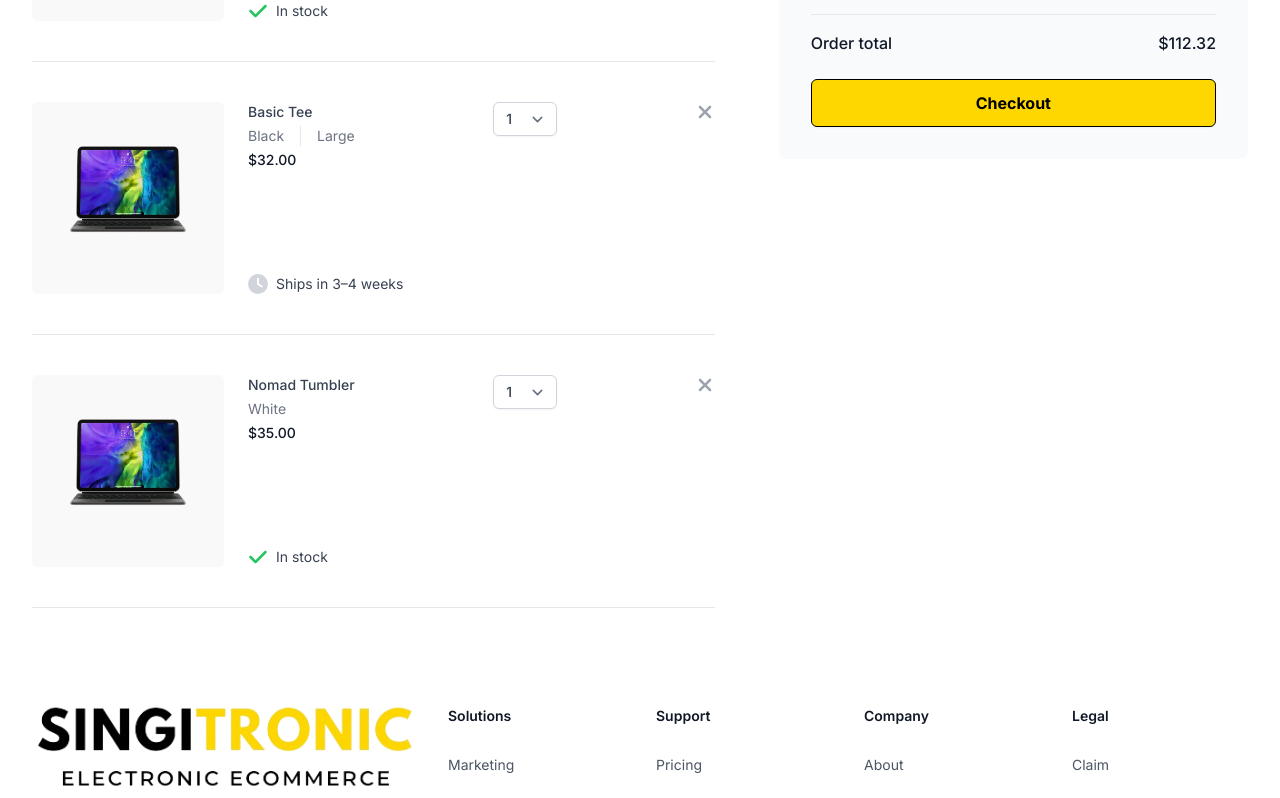
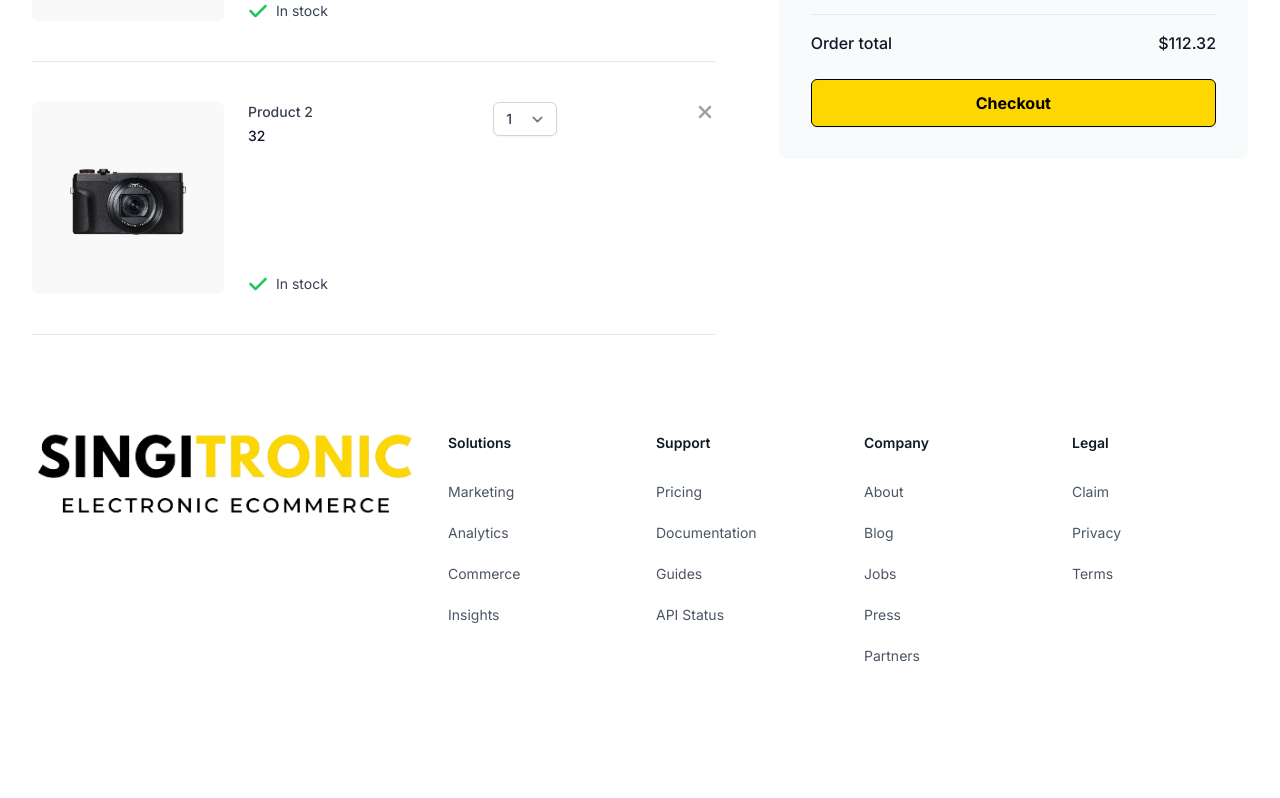
Before and after one commit to Kuzma02/Electronics-eCommerce-Shop-With-Admin-Dashboard-NextJS-NodeJS, a Next.js app: page /cart in a window 1280 px wide. Shown: the part 532-1330 px from the top of the page. After the commit the page ends 1220 px from the top, so only its background shows below. Built offline with nearby package versions, Linux system fonts and the light colour scheme.

Commit message:
zustand_successfuly_conected

```diff
--- /dev/null
+++ b/app/_zustand/store.ts
@@ -0,0 +1,41 @@
+import { create } from "zustand";
+
+export type ProductInCart = {
+  id: number;
+  title: string;
+  price: number;
+  image: string;
+};
+
+
+export type State = {
+  products: ProductInCart[];
+};
+
+export type Actions = {
+  addToCart: (newProduct: ProductInCart) => void;
+};
+
+export const useProductStore = create<State & Actions>((set) => ({
+  products: [
+    {
+      id: 1,
+      title: "Product 1",
+      price: 22,
+      image: "product1.webp"
+    },
+    {
+        id: 2,
+        title: "Product 2",
+        price: 32,
+        image: "product2.webp"
+      },
+  ],
+  addToCart: (newProduct) => {
+    set((state) => {
+      console.log(state);
+
+      return { products: [...state.products, newProduct] };
+    });
+  },
+}));
--- a/app/cart/page.tsx
+++ b/app/cart/page.tsx
@@ -1,45 +1,50 @@
+"use client";
+
 import { CustomButton } from '@/components';
 import Image from 'next/image';
 import React from 'react'
 import { FaCheck, FaClock, FaCircleQuestion, FaXmark  } from "react-icons/fa6";
+import { useProductStore } from '../_zustand/store';
+import Link from 'next/link';
 
-const products = [
-  {
-    id: 1,
-    name: 'Basic Tee',
-    href: '#',
-    price: '$32.00',
-    color: 'Sienna',
-    inStock: true,
-    size: 'Large',
-    imageSrc: 'https://tailwindui.com/img/ecommerce-images/shopping-cart-page-01-product-01.jpg',
-    imageAlt: "Front of men's Basic Tee in sienna.",
-  },
-  {
-    id: 2,
-    name: 'Basic Tee',
-    href: '#',
-    price: '$32.00',
-    color: 'Black',
-    inStock: false,
-    leadTime: '3–4 weeks',
-    size: 'Large',
-    imageSrc: 'https://tailwindui.com/img/ecommerce-images/shopping-cart-page-01-product-02.jpg',
-    imageAlt: "Front of men's Basic Tee in black.",
-  },
-  {
-    id: 3,
-    name: 'Nomad Tumbler',
-    href: '#',
-    price: '$35.00',
-    color: 'White',
-    inStock: true,
-    imageSrc: 'https://tailwindui.com/img/ecommerce-images/shopping-cart-page-01-product-03.jpg',
-    imageAlt: 'Insulated bottle with white base and black snap lid.',
-  },
-]
+// const products = [
+//   {
+//     id: 1,
+//     name: 'Basic Tee',
+//     href: '#',
+//     price: '$32.00',
+//     color: 'Sienna',
+//     inStock: true,
+//     size: 'Large',
+//     imageSrc: 'https://tailwindui.com/img/ecommerce-images/shopping-cart-page-01-product-01.jpg',
+//     imageAlt: "Front of men's Basic Tee in sienna.",
+//   },
+//   {
+//     id: 2,
+//     name: 'Basic Tee',
+//     href: '#',
+//     price: '$32.00',
+//     color: 'Black',
+//     inStock: false,
+//     leadTime: '3–4 weeks',
+//     size: 'Large',
+//     imageSrc: 'https://tailwindui.com/img/ecommerce-images/shopping-cart-page-01-product-02.jpg',
+//     imageAlt: "Front of men's Basic Tee in black.",
+//   },
+//   {
+//     id: 3,
+//     name: 'Nomad Tumbler',
+//     href: '#',
+//     price: '$35.00',
+//     color: 'White',
+//     inStock: true,
+//     imageSrc: 'https://tailwindui.com/img/ecommerce-images/shopping-cart-page-01-product-03.jpg',
+//     imageAlt: 'Insulated bottle with white base and black snap lid.',
+//   },
+// ]
 
 const CartPage = () => {
+  const { products } = useProductStore();
   return (
     <div className="bg-white">
     <div className="mx-auto max-w-2xl px-4 pb-24 pt-16 sm:px-6 lg:max-w-7xl lg:px-8">
@@ -51,13 +56,13 @@ const CartPage = () => {
           </h2>
 
           <ul role="list" className="divide-y divide-gray-200 border-b border-t border-gray-200">
-            {products.map((product, productIdx) => (
+            {products.map((product) => (
               <li key={product.id} className="flex py-6 sm:py-10">
                 <div className="flex-shrink-0">
                   <Image
                   width={96}
                   height={96}
-                    src="/laptop 1.webp"
+                    src={`/${product.image}`}
                     alt="laptop image"
                     className="h-24 w-24 rounded-md object-cover object-center sm:h-48 sm:w-48"
                   />
@@ -68,27 +73,27 @@ const CartPage = () => {
                     <div>
                       <div className="flex justify-between">
                         <h3 className="text-sm">
-                          <a href={product.href} className="font-medium text-gray-700 hover:text-gray-800">
-                            {product.name}
-                          </a>
+                          <Link href={`#`} className="font-medium text-gray-700 hover:text-gray-800">
+                            {product.title}
+                          </Link>
                         </h3>
                       </div>
-                      <div className="mt-1 flex text-sm">
+                      {/* <div className="mt-1 flex text-sm">
                         <p className="text-gray-500">{product.color}</p>
                         {product.size ? (
                           <p className="ml-4 border-l border-gray-200 pl-4 text-gray-500">{product.size}</p>
                         ) : null}
-                      </div>
+                      </div> */}
                       <p className="mt-1 text-sm font-medium text-gray-900">{product.price}</p>
                     </div>
 
                     <div className="mt-4 sm:mt-0 sm:pr-9">
-                      <label htmlFor={`quantity-${productIdx}`} className="sr-only">
-                        Quantity, {product.name}
+                      <label htmlFor={`quantity-${product.id}`} className="sr-only">
+                        Quantity, {product.title}
                       </label>
                       <select
-                        id={`quantity-${productIdx}`}
-                        name={`quantity-${productIdx}`}
+                        id={`quantity-${product.id}`}
+                        name={`quantity-${product.id}`}
                         className="max-w-full rounded-md border border-gray-300 py-1.5 text-left text-base font-medium leading-5 text-gray-700 shadow-sm focus:border-indigo-500 focus:outline-none focus:ring-1 focus:ring-indigo-500 sm:text-sm"
                       >
                         <option value={1}>1</option>
@@ -111,13 +116,13 @@ const CartPage = () => {
                   </div>
 
                   <p className="mt-4 flex space-x-2 text-sm text-gray-700">
-                    {product.inStock ? (
+                    {1 ? (
                       <FaCheck className="h-5 w-5 flex-shrink-0 text-green-500" aria-hidden="true" />
                     ) : (
                       <FaClock className="h-5 w-5 flex-shrink-0 text-gray-300" aria-hidden="true" />
                     )}
 
-                    <span>{product.inStock ? 'In stock' : `Ships in ${product.leadTime}`}</span>
+                    <span>{1 ? 'In stock' : `Ships in 3 days`}</span>
                   </p>
                 </div>
               </li>
--- a/app/product/[productSlug]/page.tsx
+++ b/app/product/[productSlug]/page.tsx
@@ -148,7 +148,7 @@ const SingleProductPage = async ({params} : SingleProductPageProps) => {
         </div>
       </div>
       <div className="py-16">
-        <ProductTabs />
+        <ProductTabs product={product} />
       </div>
     </div>
   );
--- a/components/ProductTabs.tsx
+++ b/components/ProductTabs.tsx
@@ -4,7 +4,7 @@ import React, { useState } from "react";
 import RatingPercentElement from "./RatingPercentElement";
 import SingleReview from "./SingleReview";
 
-const ProductTabs = () => {
+const ProductTabs = ({ product } : { product: Product }) => {
   const [currentProductTab, setCurrentProductTab] = useState<number>(0);
   return (
     <div className="px-5">
@@ -40,10 +40,7 @@ const ProductTabs = () => {
       <div className="pt-5">
         {currentProductTab === 0 && (
           <p className="text-lg max-sm:text-base max-sm:text-sm">
-            Desc - Lorem ipsum dolor sit amet consectetur adipisicing elit.
-            Laborum ad illo recusandae eveniet nulla dignissimos, asperiores
-            vero aliquid nemo ab excepturi dolores? Commodi quas vitae,
-            laboriosam unde distinctio fugiat reprehenderit!
+            { product?.description }
           </p>
         )}
 
--- a/package.json
+++ b/package.json
@@ -20,7 +20,8 @@
     "react-icons": "^5.0.1",
     "react-slick": "^0.30.2",
     "slick-carousel": "^1.8.1",
-    "zod": "^3.22.4"
+    "zod": "^3.22.4",
+    "zustand": "^4.5.1"
   },
   "devDependencies": {
     "@types/node": "^20",
```
Also changed, not shown: 1 other file (tests, documents, lock files or other folders).
